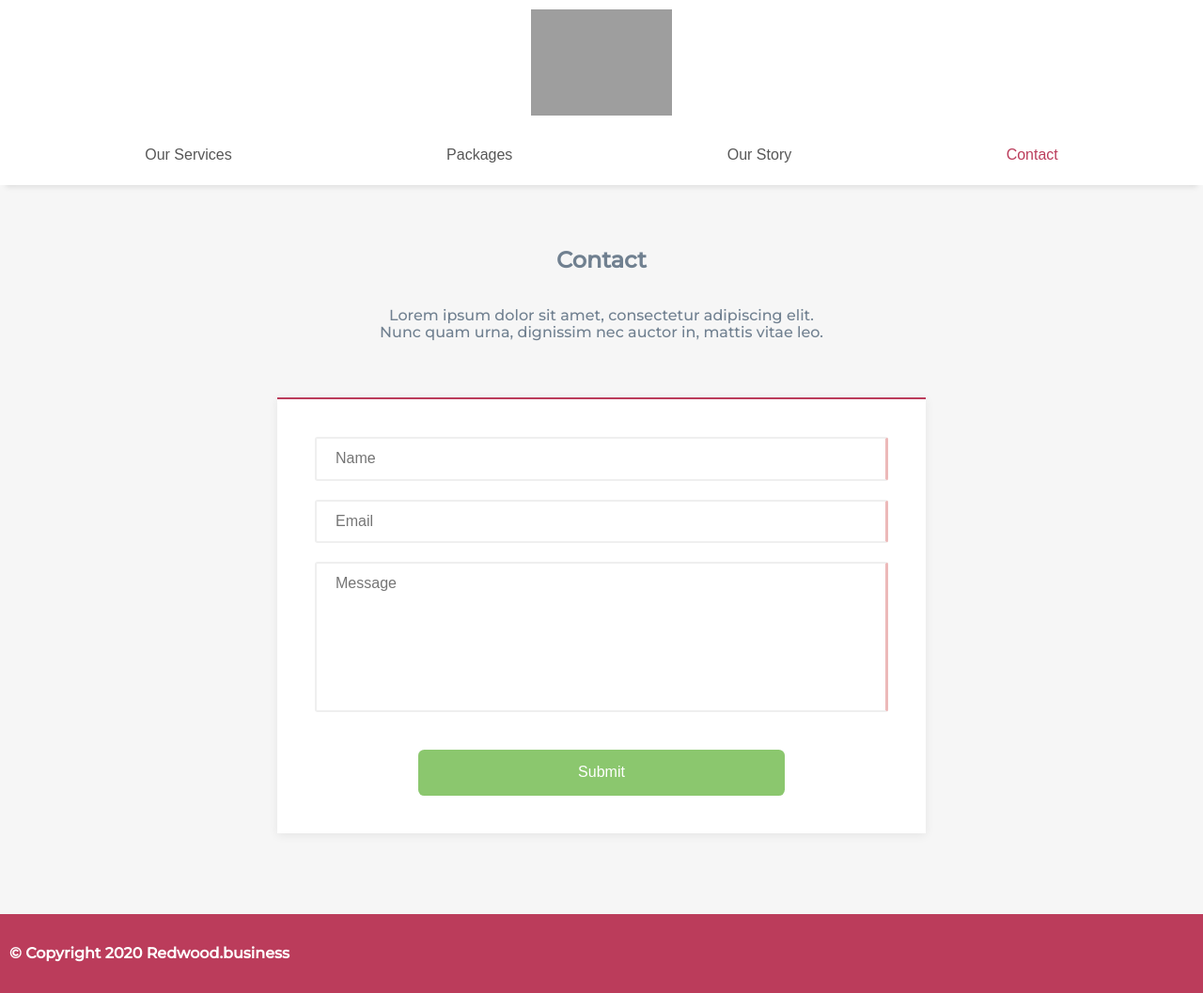
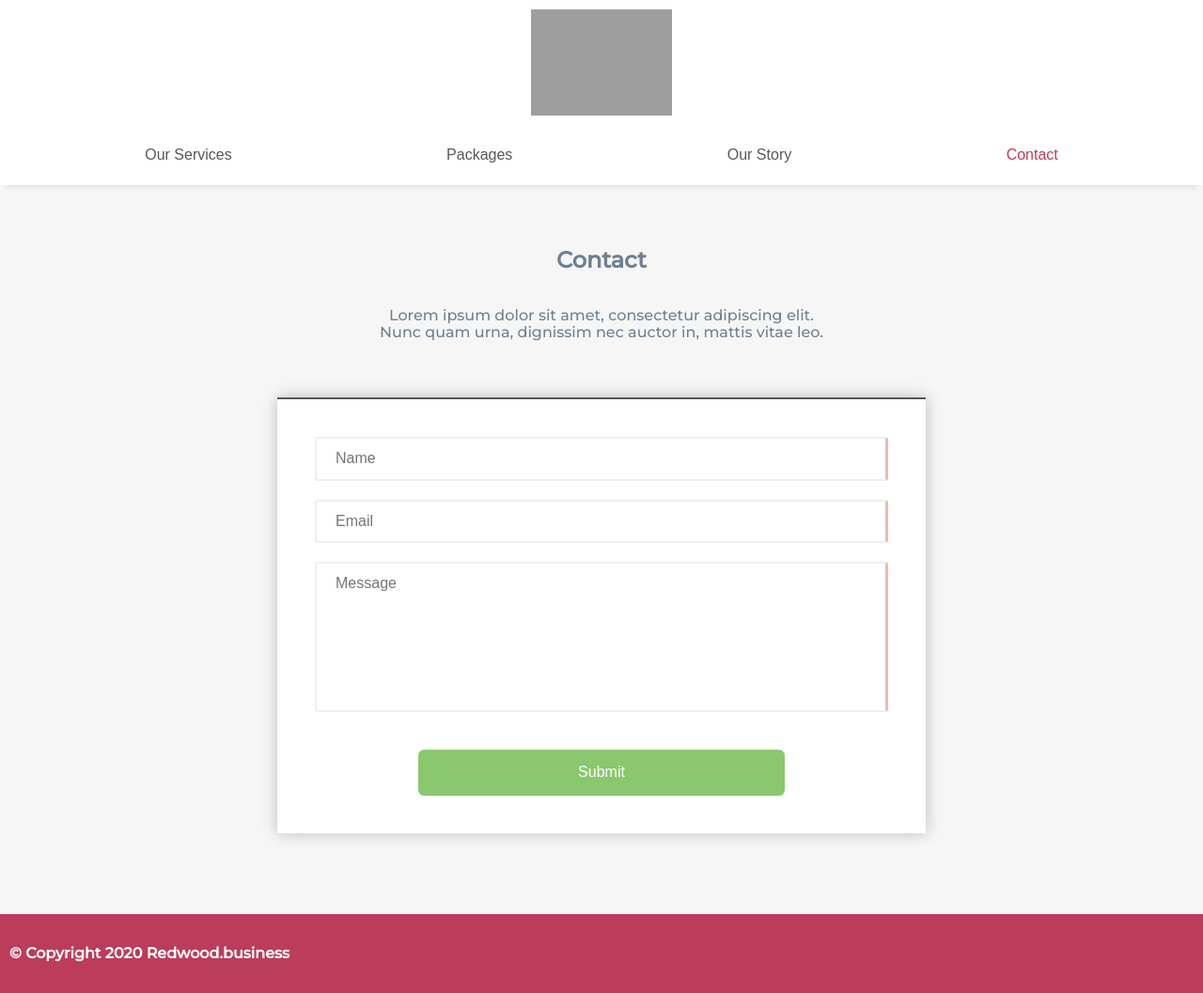
Before and after one commit to angus-archive/redwood, a PHP site: page /contact.php in a window 1280 px wide. Shown: the whole page at 94% size. Run offline with PHP 8.4, Linux system fonts and the light colour scheme; grey boxes are pictures that could not be loaded.

Commit message:
Updated overall look of contact form

```diff
--- a/resources/styles/stylesheet.css
+++ b/resources/styles/stylesheet.css
@@ -33,7 +33,7 @@ Angus Goody
 	--deluxeColour: #F5C84C;
 	--relaunchColour: #00AEE0;
 
-	--packageHover: 0px 0px 16px 0px rgba(0, 0, 0, 0.23);
+	--defaultShadow: 0px 0px 16px 0px rgba(0, 0, 0, 0.23);
 	--defaultTransition: 0.3s;
 
 
@@ -277,10 +277,10 @@ main #forestContainer{
 	display: flex;
 	flex-direction: column;
 	background-color: #FFFFFF;
-	box-shadow: rgba(0, 0, 0, 0.075) 0px 2px 10px 0px;
+	box-shadow: var(--defaultShadow);
 	margin-top: 20px;
 	padding: 30px 20px 10px 20px;
-	border-top: 2px solid var(--redwoodRed);
+	border-top: 2px solid var(--redwoodGreyDark);
 	width: 80%;
 	max-width: 450px;
 
@@ -491,7 +491,7 @@ input:required {
 	flex-direction: column;
 	-webkit-transition: var(--defaultTransition);
 	transition: var(--defaultTransition);
-	box-shadow: var(--packageHover);
+	box-shadow: var(--defaultShadow);
 
 
 }
@@ -685,7 +685,7 @@ input:required {
 
 .rocketSideInfo{
 	background-color: white;
-	box-shadow: var(--packageHover);
+	box-shadow: var(--defaultShadow);
 	width: 100%;
 	margin-top: 40px;
 
@@ -953,7 +953,7 @@ LAPTOPS / DESKTOPS
 @media screen and (min-width: 992px) {
 
 	/*Update the contact form for desktop (Not for large iPads bc theyre IOS)*/
-	#contactForm input[type=text] , #contactForm textarea {
+	#contactForm input[type=text] ,input[type=email], #contactForm textarea {
 		-webkit-appearance: textarea;
 	}
 
```
